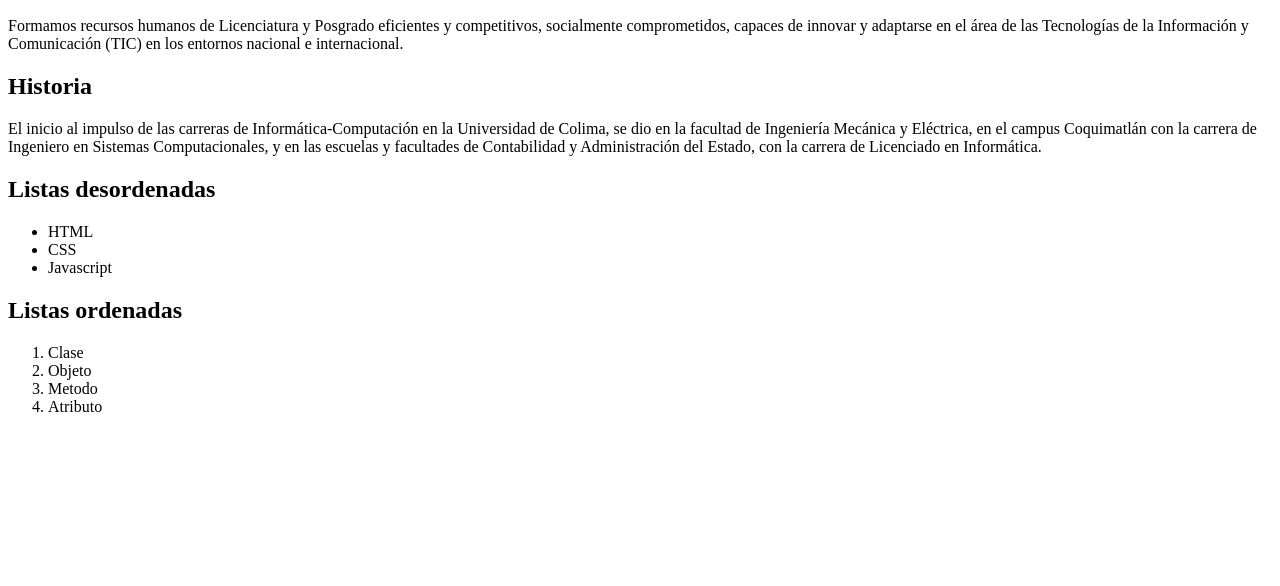
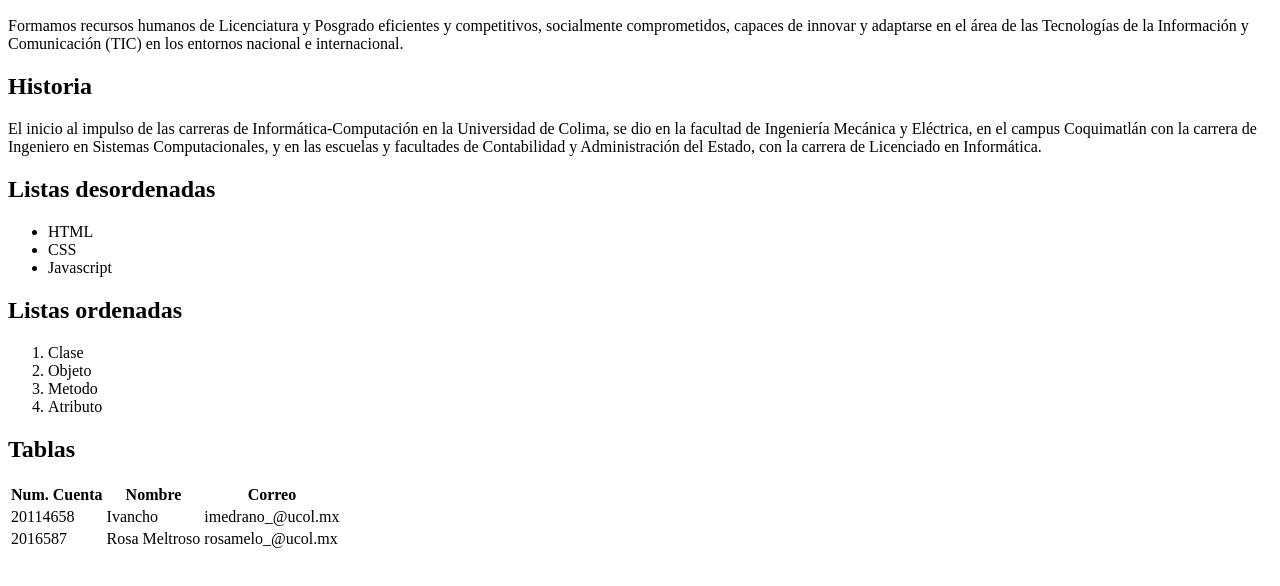
Before and after one commit to imedrano-stack/01-Elementos-HTML, a plain HTML site: page index.html in a window 1280 px wide. Shown: the part 96-682 px from the top of the page. Drawn offline with Linux system fonts and the light colour scheme.

Commit message:
Agrega ejemplo e tablas

```diff
--- a/index.html
+++ b/index.html
@@ -33,5 +33,23 @@
         <li>Metodo</li>
         <li>Atributo</li>
     </ol>
+    <h2>Tablas</h2>
+    <table>
+        <tr>
+            <th>Num. Cuenta</th>
+            <th>Nombre</th>
+            <th>Correo</th>
+        </tr>
+        <tr>
+            <td>20114658</td>
+            <td>Ivancho</td>
+            <td>imedrano_@ucol.mx</td>
+        </tr>
+        <tr>
+            <td>2016587</td>
+            <td>Rosa Meltroso</td>
+            <td>rosamelo_@ucol.mx</td>
+        </tr>
+    </table>
 </body>
 </html>
```
